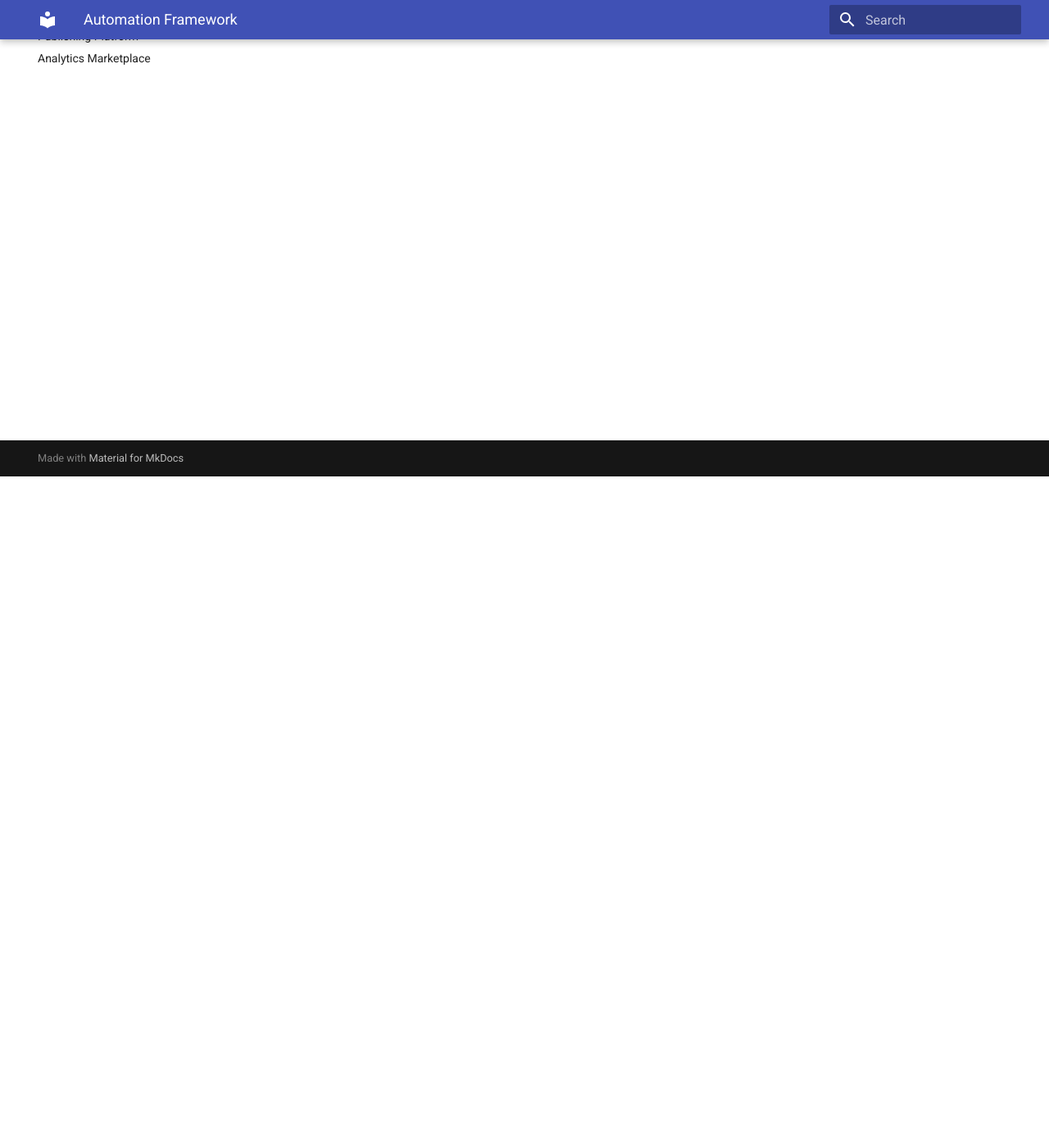
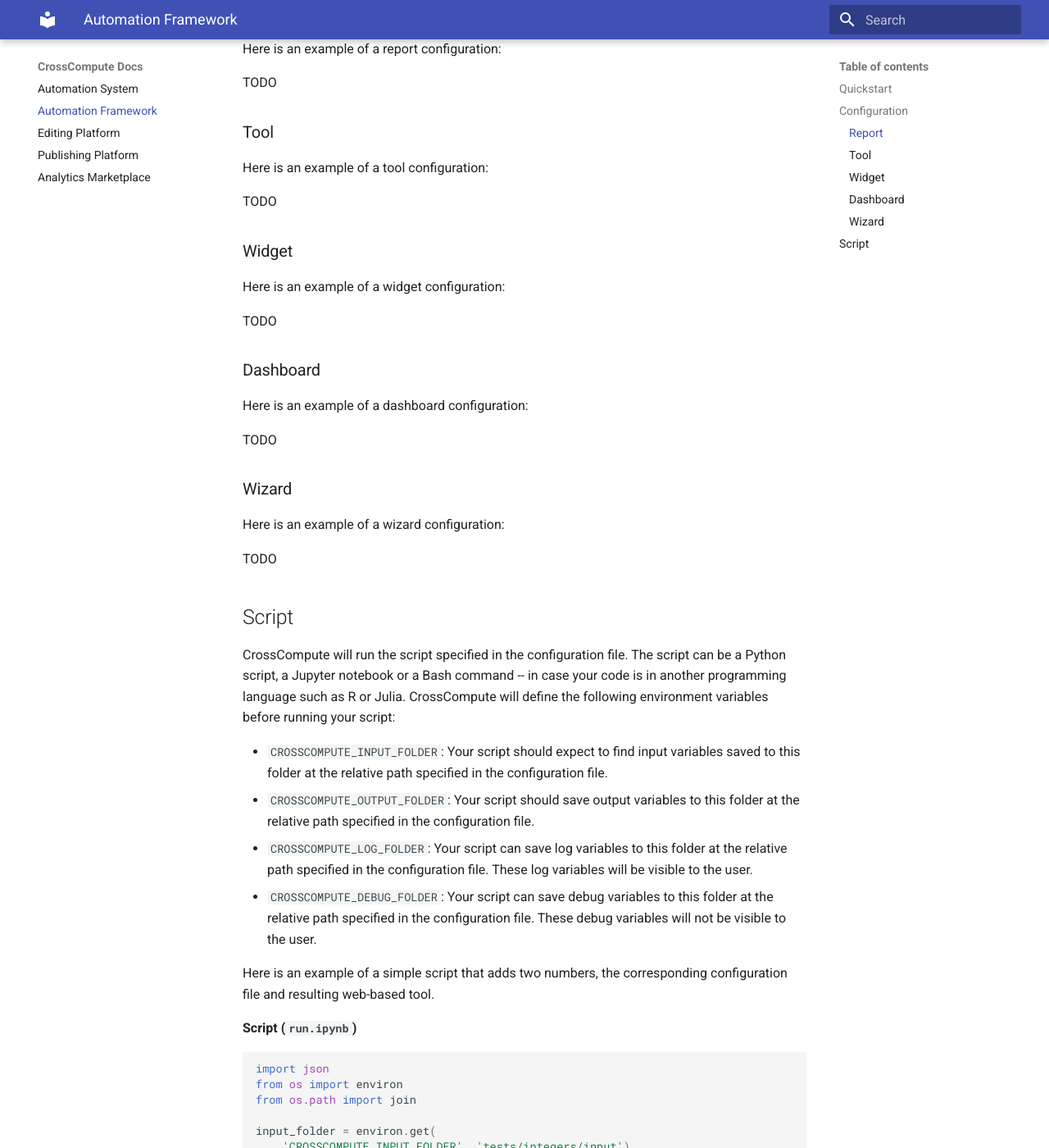
Before and after one commit to crosscompute/crosscompute-docs, an MkDocs documentation site: the page built from docs/automation-framework/README.md, in a window 1280 px wide and 1400 px high, scrolled down 819 px. Shown: the whole window at 82% size. Built offline with MkDocs 1.6.1 and Material for MkDocs 9.7.7, drawn with Linux system fonts in a browser that asks for light colours; some of the changed text lies outside the part shown.

Commit message:
Draft automation framework docs

````diff
--- a/docs/automation-framework/README.md
+++ b/docs/automation-framework/README.md
@@ -22,3 +22,100 @@
 ```
 
 ## Configuration
+
+Configuration files tell CrossCompute how to render your variables and run your script.
+
+### Report
+
+Here is an example of a report configuration:
+
+TODO
+
+### Tool
+
+Here is an example of a tool configuration:
+
+TODO
+
+### Widget
+
+Here is an example of a widget configuration:
+
+TODO
+
+### Dashboard
+
+Here is an example of a dashboard configuration:
+
+TODO
+
+### Wizard
+
+Here is an example of a wizard configuration:
+
+TODO
+
+## Script
+
+CrossCompute will run the script specified in the configuration file. The script can be a Python script, a Jupyter notebook or a Bash command -- in case your code is in another programming language such as R or Julia. CrossCompute will define the following environment variables before running your script:
+
+- ``CROSSCOMPUTE_INPUT_FOLDER``: Your script should expect to find input variables saved to this folder at the relative path specified in the configuration file.
+- ``CROSSCOMPUTE_OUTPUT_FOLDER``: Your script should save output variables to this folder at the relative path specified in the configuration file.
+- ``CROSSCOMPUTE_LOG_FOLDER``: Your script can save log variables to this folder at the relative path specified in the configuration file. These log variables will be visible to the user.
+- ``CROSSCOMPUTE_DEBUG_FOLDER``: Your script can save debug variables to this folder at the relative path specified in the configuration file. These debug variables will not be visible to the user.
+
+Here is an example of a simple script that adds two numbers, the corresponding configuration file and resulting web-based tool.
+
+**Script (```run.ipynb```)**
+
+```python
+import json
+from os import environ
+from os.path import join
+
+input_folder = environ.get(
+    'CROSSCOMPUTE_INPUT_FOLDER', 'tests/integers/input')
+output_folder = environ.get(
+    'CROSSCOMPUTE_OUTPUT_FOLDER', 'tests/integers/output')
+
+variables = json.load(open(join(input_folder, 'variables.json'), 'rt'))
+c = variables['a'] + variables['b']
+
+json.dump({
+    'c': c,
+}, open(join(output_folder, 'variables.json'), 'wt'))
+```
+
+**Configuration (```serve.yml```)**
+
+```yaml
+---
+crosscompute: 0.9.0
+name: Add Numbers
+version: 0.1.0
+input:
+  variables:
+    - id: a
+      view: number
+      path: variables.json
+    - id: b
+      view: number
+      path: variables.json
+output:
+  variables:
+    - id: c
+      view: number
+      path: variables.json
+tests:
+  - folder: tests/integers
+  - folder: tests/floats
+script:
+  folder: .
+  command: python -c "$(jupyter nbconvert run.ipynb --to script --stdout)"
+layout:
+  name: input output
+```
+
+**Tool**
+
+TODO: Screenshot
````
Also changed, not shown: other parts of docs/automation-framework/README.md (+1 -1 lines), docs/README.md (+1 -1 lines).
